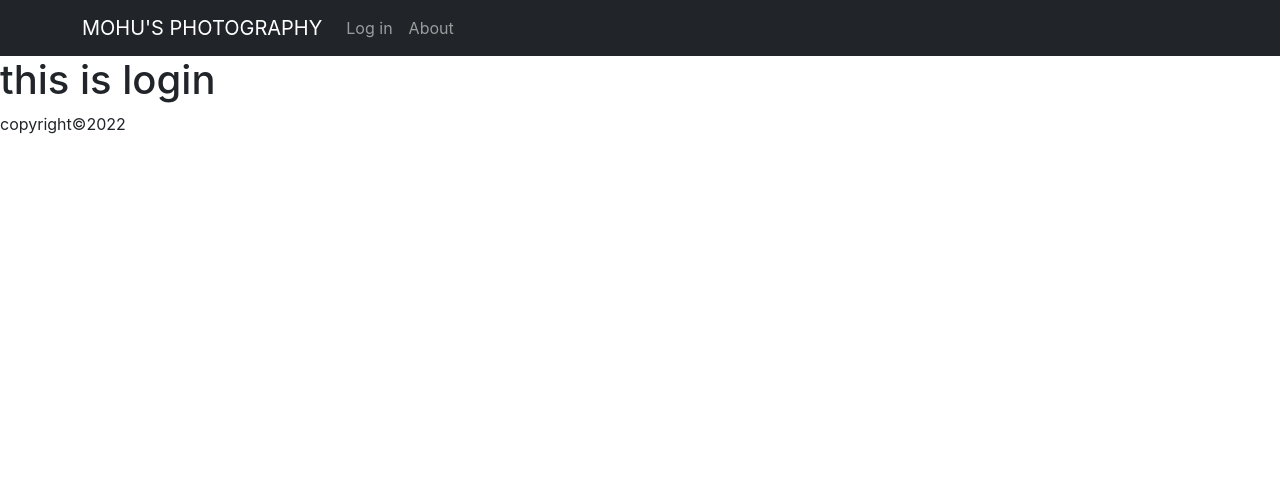
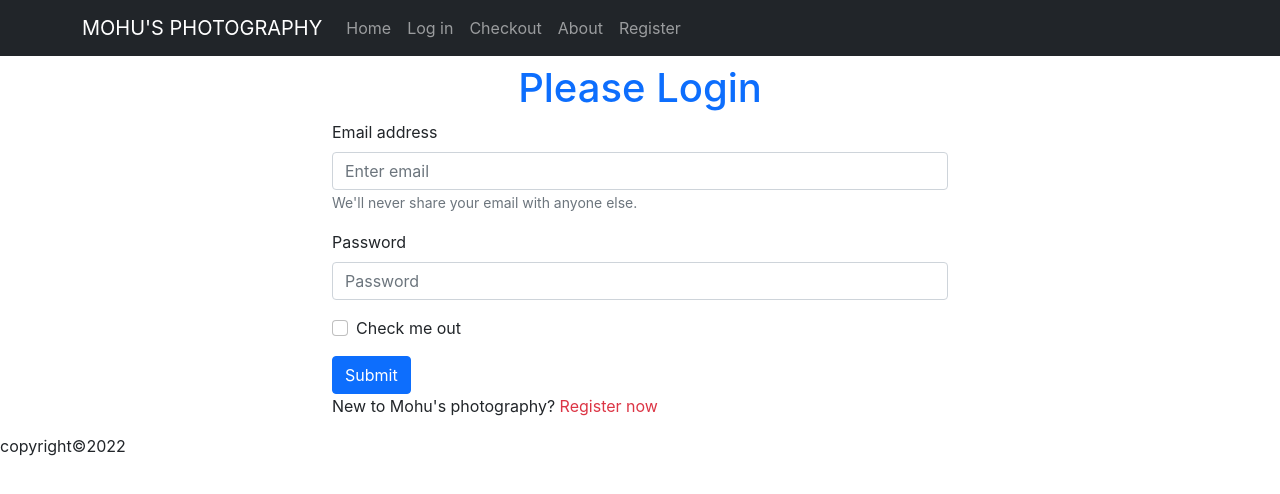
Before and after one commit to Mohuya748/Mohus-Photography, a React (Create React App) app: page /login in a window 1280 px wide. Shown: the top 494 px of the page. Built offline with nearby package versions, Linux system fonts and the light colour scheme.

Commit message:
login added

```diff
--- a/package.json
+++ b/package.json
@@ -11,6 +11,7 @@
     "react": "^18.0.0",
     "react-bootstrap": "^2.2.3",
     "react-dom": "^18.0.0",
+    "react-firebase-hooks": "^5.0.3",
     "react-router-dom": "^6.3.0",
     "react-scripts": "5.0.1",
     "web-vitals": "^2.1.4"
--- a/src/App.js
+++ b/src/App.js
@@ -2,10 +2,16 @@
 import { Route, Routes } from 'react-router-dom';
 import './App.css';
 import About from './Pages/About/About';
+import Checkout from './Pages/Checkout/Checkout';
 import Home from './Pages/Home/Home/Home';
-import Login from './Pages/Login/Login';
+
+
+// import RequireAuth from './Pages/RequireAuth/RequireAuth';
 import Footer from './Pages/Shared/Footer/Footer';
 import Header from './Pages/Shared/Header/Header';
+import NotFound from './Pages/Shared/NotFound/NotFound';
+import Login from './Pages/SignIn/Login/Login';
+import Register from './Pages/SignIn/Register/Register';
 
 function App() {
   return (
@@ -13,8 +19,17 @@ function App() {
       <Header></Header>
       <Routes>
         <Route path='/' element={<Home></Home>}></Route>
+        <Route path='/home' element={<Home></Home>}></Route>
         <Route path='/about' element={<About></About>}> </Route>
+        {/* <Route path='/checkout' element={
+          <RequireAuth>
+            <Checkout></Checkout>
+          </RequireAuth>
+        }>
+          </Route> */}
         <Route path='/login' element={<Login></Login>}></Route>
+        <Route path ='/register' element={<Register></Register>}></Route>
+        <Route path='/*' element={<NotFound></NotFound>}></Route>
       </Routes>
       <Footer></Footer>
     </div>
--- /dev/null
+++ b/src/Pages/Checkout/Checkout.js
@@ -0,0 +1,11 @@
+import React from 'react';
+
+const Checkout = () => {
+    return (
+        <div>
+            <h1>This is checkout</h1>
+        </div>
+    );
+};
+
+export default Checkout;
--- a/src/Pages/Login/Login.js
+++ /dev/null
@@ -1,12 +0,0 @@
-import React from 'react';
-
-const Login = () => {
-    return (
-        <div>
-            <h1>this is login</h1>
-
-        </div>
-    );
-};
-
-export default Login;
--- /dev/null
+++ b/src/Pages/RequireAuth/RequireAuth.js
@@ -0,0 +1,17 @@
+// import { getAuth } from "firebase/auth";
+// import React from 'react';
+// import { useAuthState } from 'react-firebase-hooks/auth';
+// import { Navigate, useLocation } from 'react-router-dom';
+
+// const auth = getAuth(app);
+
+// const RequireAuth = ({ children }) => {
+//     const [user] = useAuthState(auth);
+//     const location = useLocation();
+//     if (!user) {
+//         return <Navigate to='/login' state={{ from: location }} replace />;
+//     }
+//     return children;
+// };
+
+// export default RequireAuth;
--- a/src/Pages/Shared/Header/Header.js
+++ b/src/Pages/Shared/Header/Header.js
@@ -10,8 +10,11 @@ const Header = () => {
                     <Navbar.Toggle aria-controls="responsive-navbar-nav" />
                     <Navbar.Collapse id="responsive-navbar-nav">
                         <Nav className="me-auto">
+                        <Nav.Link as={Link} to="/home">Home</Nav.Link>
                             <Nav.Link as={Link} to="/login">Log in</Nav.Link>
+                            <Nav.Link as={Link} to="/checkout">Checkout</Nav.Link>
                             <Nav.Link as={Link} to="/about">About</Nav.Link>
+                            <Nav.Link as={Link} to="/register">Register</Nav.Link>
                         </Nav>
 
 
--- /dev/null
+++ b/src/Pages/Shared/NotFound/NotFound.js
@@ -0,0 +1,11 @@
+import React from 'react';
+
+const NotFound = () => {
+    return (
+        <div>
+            <h1 className='text-danger text-center'>404 Page Not found</h1>
+        </div>
+    );
+};
+
+export default NotFound;
--- /dev/null
+++ b/src/Pages/SignIn/Login/Login.js
@@ -0,0 +1,47 @@
+
+import React, { useRef } from 'react';
+import { Button, Form } from 'react-bootstrap';
+import { useNavigate } from 'react-router-dom';
+
+const Login = () => {
+    const emailRef = useRef('');
+    const passwordRef = useRef('');
+    const navigate = useNavigate();
+
+    const handleSubmit = e =>{
+        e.preventDefault();
+        const email = emailRef.current.value;
+        const password = passwordRef.current.value;
+    }
+    const navigateRegister = e =>{
+        navigate('/register');
+    }
+    return (
+        <div className='container w-50 mx-auto'>
+            <h1 className='text-primary text-center mt-2'>Please Login</h1>
+            <Form onSubmit={handleSubmit}>
+                <Form.Group className="mb-3" controlId="formBasicEmail">
+                    <Form.Label>Email address</Form.Label>
+                    <Form.Control ref={emailRef}  type="email" placeholder="Enter email" required />
+                    <Form.Text className="text-muted">
+                        We'll never share your email with anyone else.
+                    </Form.Text>
+                </Form.Group>
+
+                <Form.Group className="mb-3" controlId="formBasicPassword">
+                    <Form.Label>Password</Form.Label>
+                    <Form.Control ref={passwordRef} type="password" placeholder="Password" required />
+                </Form.Group>
+                <Form.Group className="mb-3" controlId="formBasicCheckbox">
+                    <Form.Check type="checkbox" label="Check me out" />
+                </Form.Group>
+                <Button variant="primary" type="submit">
+                    Submit
+                </Button>
+            </Form>
+            <p>New to Mohu's photography? <span className='text-danger' onClick={navigateRegister}>Register now</span></p>
+        </div>
+    );
+};
+
+export default Login;
--- /dev/null
+++ b/src/Pages/SignIn/Register/Register.js
@@ -0,0 +1,11 @@
+import React from 'react';
+
+const Register = () => {
+    return (
+        <div>
+            <h2>please register</h2>
+        </div>
+    );
+};
+
+export default Register;
```
Also changed, not shown: src/Pages/Checkout/Checkut.css (added), src/Pages/SignIn/Login/Login.css (added), src/Pages/SignIn/Register/Register.css (added), 1 other file (tests, documents, lock files or other folders).
